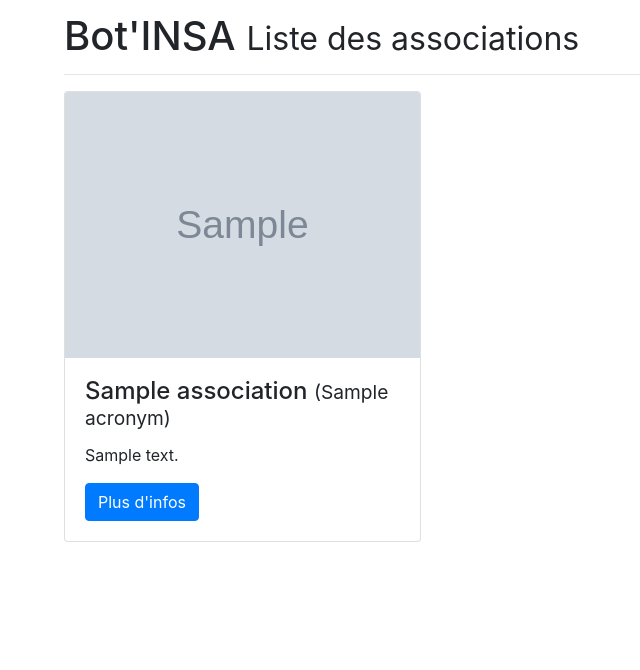
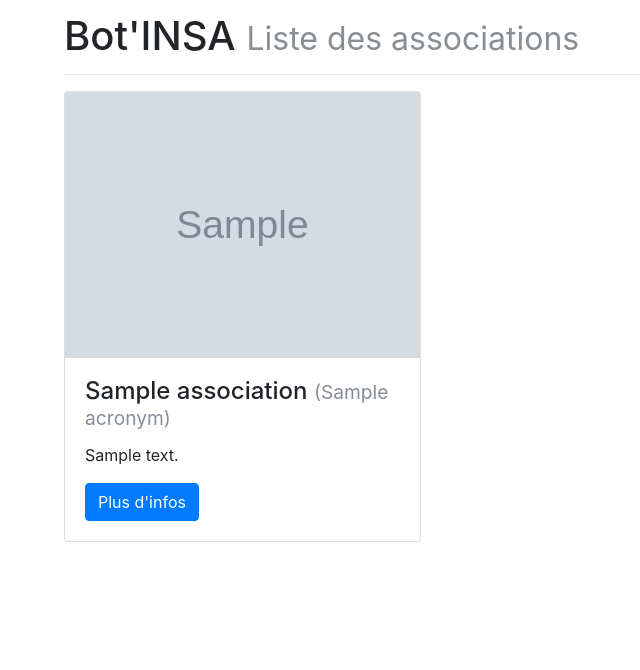
Before and after one commit to BdEINSALyon/portailva, a Django app: template templates/directory/public.html in a window 1280 px wide. Shown: the part 56-726 px from the top of the page, without its empty margins (21-661 px from the left). Run offline with Django 3.2, Linux system fonts and the light colour scheme; the template is opened without the code that fills it: most values are stand-ins (such as "Sample title", 1, 10 or a date in 2020); grey boxes marked "Sample" are stand-in pictures; some libraries are stand-ins or nearby versions.

Commit message:
Add text-muted where required

```diff
--- a/templates/base.html
+++ b/templates/base.html
@@ -179,7 +179,7 @@
         <div class="col-12">
             <h1>
                 {% block page_title %}{% endblock %}
-                <small>{% block page_sub_title %}{% endblock %}</small>
+                <small class="text-muted">{% block page_sub_title %}{% endblock %}</small>
 
                 <div class="btn-group float-right" role="group" aria-label="...">
                     <div class="btn-group" role="group">
--- a/templates/directory/public.html
+++ b/templates/directory/public.html
@@ -18,7 +18,7 @@
                     <h4 class="card-title">
                         {{ asso.name }}
                         {% if asso.acronym %}
-                            <small>({{ asso.acronym }})</small>
+                            <small class="text-muted">({{ asso.acronym }})</small>
                         {% endif %}
                     </h4>
                     <p class="card-text">{{ asso.description|linebreaksbr }}</p>
@@ -42,7 +42,7 @@
                         <h4 class="modal-title" id="assoDetailsLabel{{ asso.id }}">
                             {{ asso.name }}
                             {% if asso.acronym %}
-                                <small>({{ asso.acronym }})</small>
+                                <small class="text-muted">({{ asso.acronym }})</small>
                             {% endif %}
                         </h4>
                         <button type="button" class="close" data-dismiss="modal" aria-label="Close">
```
